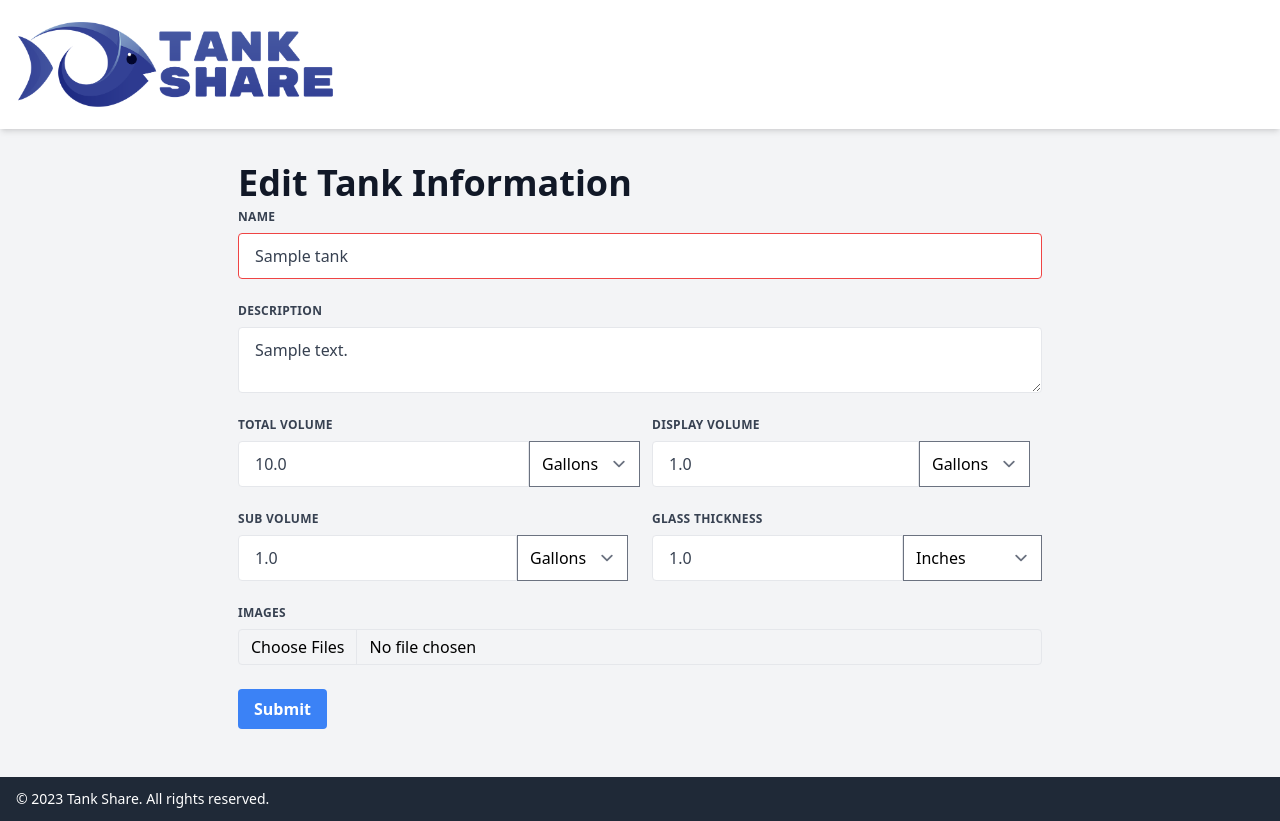
After one commit to albertski/tank_share, a Rails app: page /tanks/1/edit in a window 1280 px wide. The commit adds this page. Run offline with Rails 7, Linux system fonts and the light colour scheme; a user stored in the database is signed in; tables that the repository leaves empty hold one stand-in row (values such as "Sample post"); style sheets or scripts are compiled from the project's sources; parts of the project's set-up code (start-up, migrations or seed data) failed here and were passed over; some libraries are stand-ins or nearby versions.

Commit message:
Add ability to edit tank

```diff
--- a/app/controllers/tanks_controller.rb
+++ b/app/controllers/tanks_controller.rb
@@ -2,7 +2,7 @@
 
 class TanksController < ApplicationController
   before_action :authenticate_user!, except: :show
-  before_action :set_tank, only: [:destroy]
+  before_action :set_tank, only: [:destroy, :edit, :update]
 
   def create
     @tank = Tank.new(tank_params)
@@ -22,6 +22,16 @@ class TanksController < ApplicationController
     end
   end
 
+  def update
+    if @tank.update(tank_params)
+      respond_to do |format|
+        format.html { redirect_to edit_tank_path(@tank), notice: 'Tank was successfully updated.' }
+      end
+    else
+      render :edit
+    end
+  end
+
   private
 
   def set_tank
@@ -29,8 +39,8 @@ class TanksController < ApplicationController
   end
 
   def tank_params
-    params.permit(:name, :description, :total_volume_value, :total_volume_unit, :display_volume_value,
-                  :display_volume_unit, :sub_volume_value, :sub_volume_unit, :glass_thickness_value,
-                  :glass_thickness_unit, images: [])
+    params.require(:tank).permit(:name, :description, :total_volume_value, :total_volume_unit, :display_volume_value,
+                                 :display_volume_unit, :sub_volume_value, :sub_volume_unit, :glass_thickness_value,
+                                 :glass_thickness_unit, images: [])
   end
 end
--- a/app/views/tanks/_form.html.erb
+++ b/app/views/tanks/_form.html.erb
@@ -1,4 +1,4 @@
-<%= form_with(model: tank, url: tanks_path, local: true, class: "w-full") do |form| %>
+<%= form_with(model: tank, local: true, class: "w-full") do |form| %>
   <%= render 'shared/errors', resource: tank %>
 
   <div class="mb-6">
--- /dev/null
+++ b/app/views/tanks/edit.html.erb
@@ -0,0 +1,4 @@
+<div>
+  <h1 class="text-4xl font-semibold leading-7 text-gray-900 mb-3">Edit Tank Information</h1>
+  <%= render partial: 'form', locals: { tank: @tank } %>
+</div>
--- a/app/views/user_tanks/index.html.erb
+++ b/app/views/user_tanks/index.html.erb
@@ -2,5 +2,6 @@
   <h1 class="text-2xl font-bold mb-4">My Tanks</h1>
   <div class="grid grid-cols-1 md:grid-cols-2 lg:grid-cols-3 gap-4">
     <%= render partial: 'user_tanks/user_tank', collection: @user_tanks %>
+    <%= link_to 'Add New Tank', new_tank_path, class: 'bg-yellow-500 hover:bg-yellow-700 text-white font-bold py-2 px-4 rounded transition duration-300 ease-in-out', data: { turbo_frame: '_top' } %>
   </div>
 </div>
```
